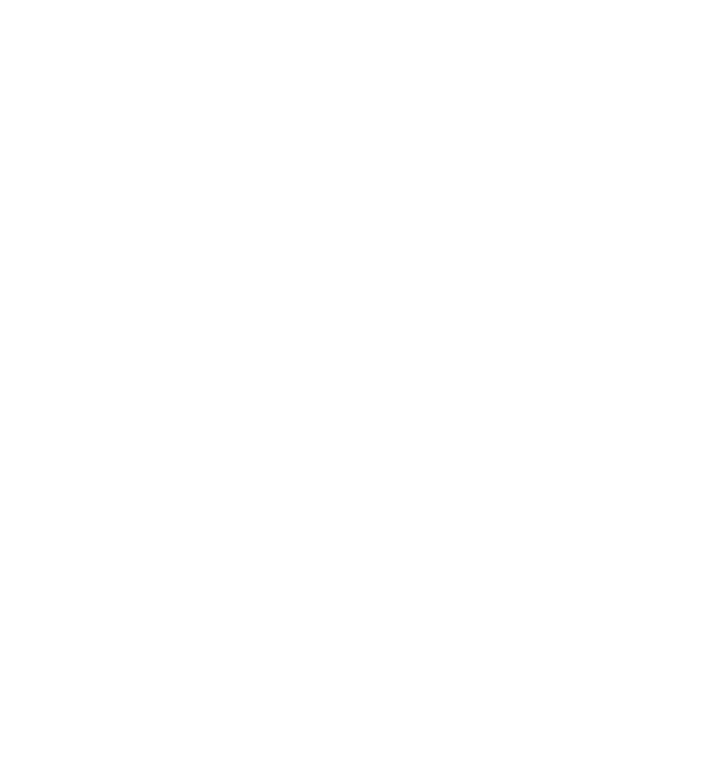
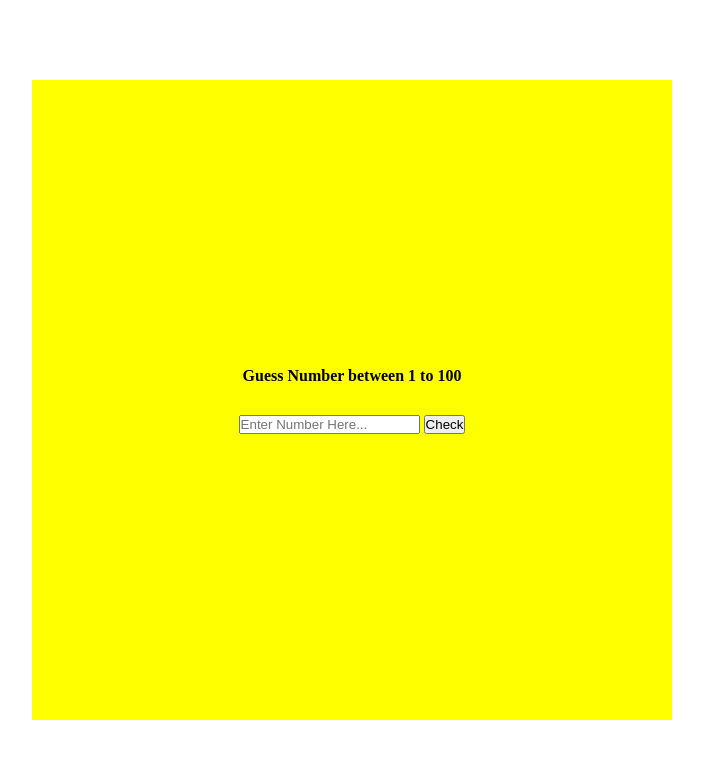
Before and after one commit to prashantbhoite123/Guess-Number-Game, a plain HTML site: page index.html in a window 1280 px wide. Shown: the whole page, without its empty margins (288-991 px from the left). Drawn offline with Linux system fonts and the light colour scheme.

Commit message:
Normal Logic Check

```diff
--- a/index.html
+++ b/index.html
@@ -7,6 +7,15 @@
     <link rel="stylesheet" href="style.css" />
   </head>
   <body>
+    <div class="container">
+      <div class="box">
+        <h1 class="msgBox">Guess Number between 1 to 100</h1>
+        <form>
+          <input type="number" placeholder="Enter Number Here..." id="input" />
+          <button type="submit">Check</button>
+        </form>
+      </div>
+    </div>
     <script src="script.js"></script>
   </body>
 </html>
--- a/script.js
+++ b/script.js
@@ -0,0 +1,19 @@
+const form = document.querySelector("form");
+var randomNumber = Math.floor(Math.random() * 100 + 1);
+alert(randomNumber);
+
+form.addEventListener("submit", (e) => {
+  e.preventDefault();
+  const input = document.querySelector("#input");
+  const userNum = Number(input.value);
+  const msgBox = document.querySelector(".msgBox");
+  if (userNum <= 100 && userNum > 0) {
+    if (userNum === randomNumber) {
+      msgBox.innerHTML = "Congratulations !!!";
+      input.value = "";
+    }
+  } else {
+    msgBox.innerHTML = "Please Enter number in between 1 to 100";
+    input.value = "";
+  }
+});
--- a/style.css
+++ b/style.css
@@ -0,0 +1,31 @@
+* {
+  margin: 0;
+  padding: 0;
+  box-sizing: border-box;
+}
+
+.container {
+  height: 100vh;
+  width: 100vw;
+  display: flex;
+  justify-content: center;
+  align-items: center;
+}
+.msgBox {
+  font-size: 1rem;
+}
+.box {
+  background: yellow;
+  display: flex;
+  flex-wrap: wrap;
+  flex-direction: column;
+  justify-content: center;
+  align-items: center;
+  height: 80%;
+  width: 50%;
+  padding: auto;
+}
+
+form {
+  margin-top: 30px;
+}
```
